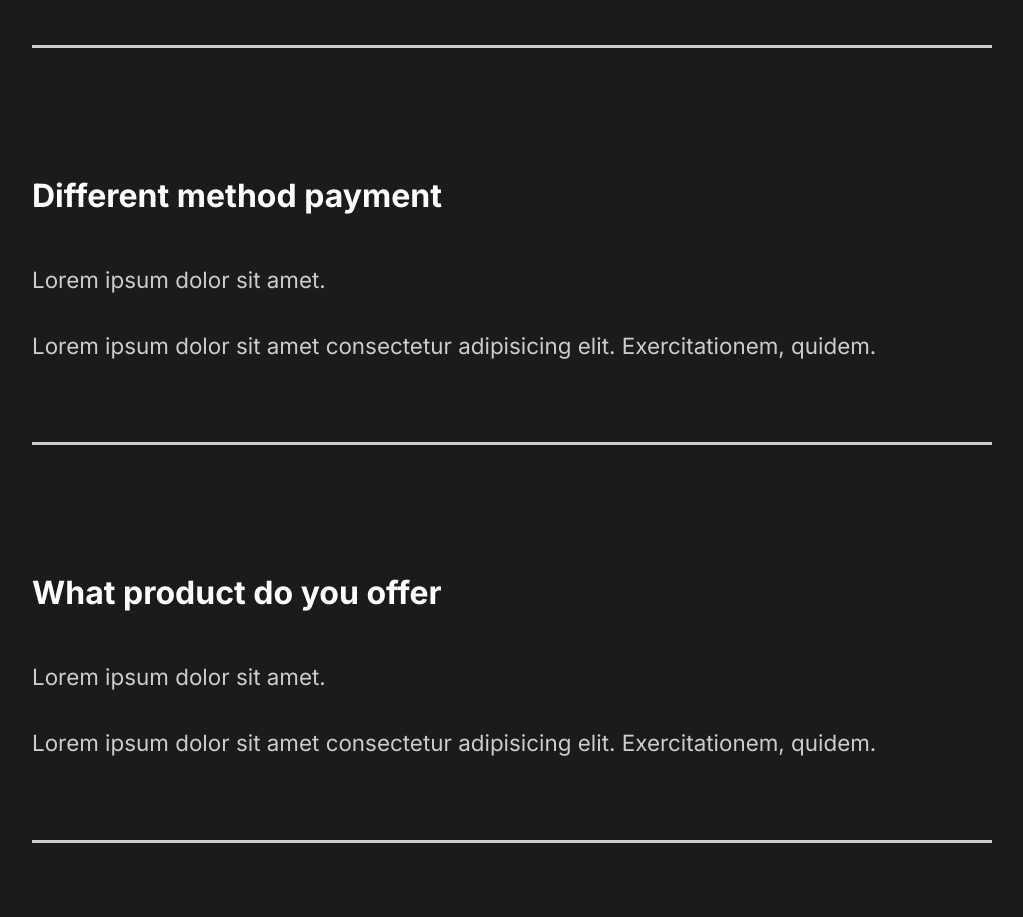
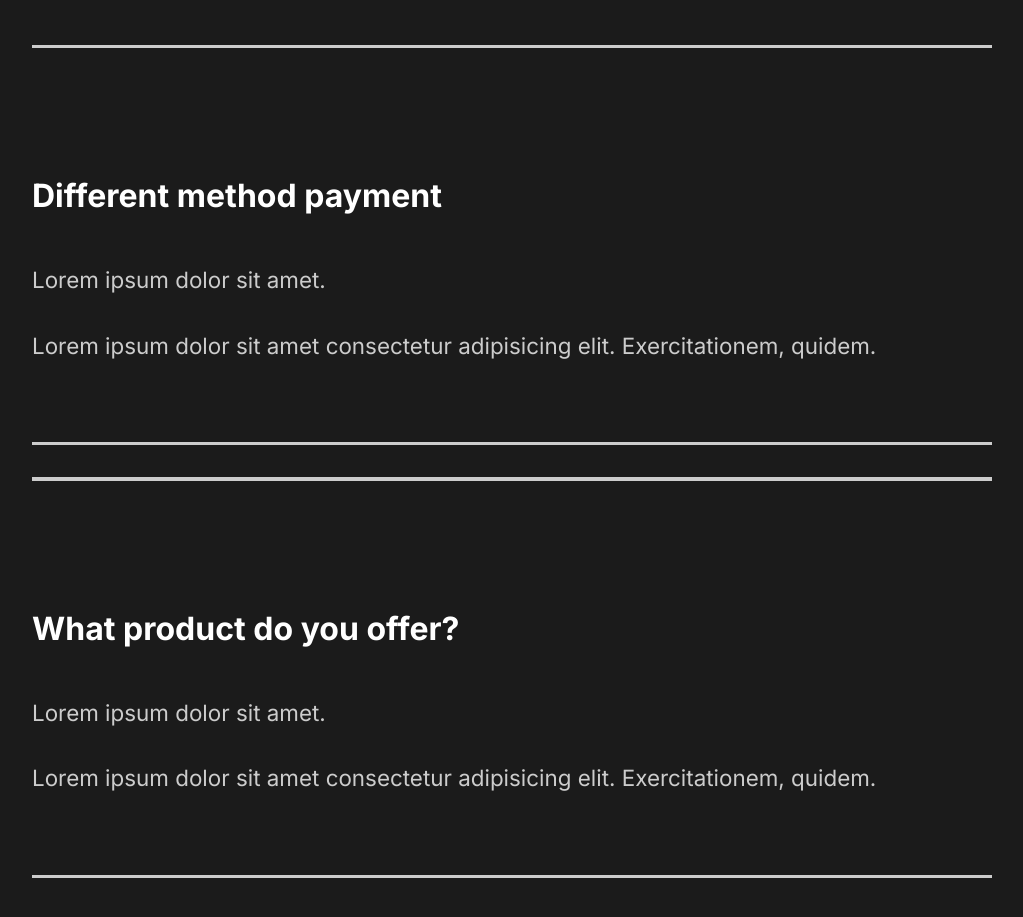
Before and after one commit to jonasDeprund/capture, a React (Create React App) app: page / in a window 1280 px wide. Shown: the part 3300-4217 px from the top of the page, without its empty margins (128-1151 px from the left). Built offline with nearby package versions, Linux system fonts and the light colour scheme.

Commit message:
faq animation done

```diff
--- a/src/components/FaqSection.js
+++ b/src/components/FaqSection.js
@@ -2,6 +2,7 @@
 import styled from 'styled-components'
 import { About } from '../styles'
 import Toggle from './Toggle'
+import { AnimateSharedLayout } from 'framer-motion'
 
 const FaqSection = () => {
   return (
@@ -9,9 +10,26 @@
       <h2>
         Any Questions <span>Faq</span>
       </h2>
-      <Toggle>
-        <div className="question">
-          <h4>How do I start ?</h4>
+      <AnimateSharedLayout>
+        <Toggle title="How do I start ?">
+          <div className="answer">
+            <p>Lorem ipsum dolor sit amet.</p>
+            <p>
+              Lorem ipsum dolor sit amet consectetur adipisicing elit.
+              Exercitationem, quidem.
+            </p>
+          </div>
+        </Toggle>
+        <Toggle title="Daily Schedule">
+          <div className="answer">
+            <p>Lorem ipsum dolor sit amet.</p>
+            <p>
+              Lorem ipsum dolor sit amet consectetur adipisicing elit.
+              Exercitationem, quidem.
+            </p>
+          </div>
+        </Toggle>
+        <Toggle title="Different method payment">
           <div className="answer">
             <p>Lorem ipsum dolor sit amet.</p>
             <p>
@@ -20,11 +38,8 @@
             </p>
           </div>
           <div className="faq-line"></div>
-        </div>
-      </Toggle>
-      <Toggle>
-        <div className="question">
-          <h4>Daily Schedule</h4>
+        </Toggle>
+        <Toggle title="What product do you offer?">
           <div className="answer">
             <p>Lorem ipsum dolor sit amet.</p>
             <p>
@@ -32,35 +47,8 @@
               Exercitationem, quidem.
             </p>
           </div>
-          <div className="faq-line"></div>
-        </div>
-      </Toggle>
-      <Toggle>
-        <div className="question">
-          <h4>Different method payment</h4>
-          <div className="answer">
-            <p>Lorem ipsum dolor sit amet.</p>
-            <p>
-              Lorem ipsum dolor sit amet consectetur adipisicing elit.
-              Exercitationem, quidem.
-            </p>
-          </div>
-          <div className="faq-line"></div>
-        </div>
-      </Toggle>
-      <Toggle>
-        <div className="question">
-          <h4>What product do you offer</h4>
-          <div className="answer">
-            <p>Lorem ipsum dolor sit amet.</p>
-            <p>
-              Lorem ipsum dolor sit amet consectetur adipisicing elit.
-              Exercitationem, quidem.
-            </p>
-          </div>
-          <div className="faq-line"></div>
-        </div>
-      </Toggle>
+        </Toggle>
+      </AnimateSharedLayout>
     </Faq>
   )
 }
--- a/src/components/Toggle.js
+++ b/src/components/Toggle.js
@@ -1,8 +1,15 @@
 import React, { useState } from 'react'
+import { motion } from 'framer-motion'
 
-const Toggle = ({ children }) => {
+const Toggle = ({ children, title }) => {
   const [toggle, setToggle] = useState(true)
-  return <div onClick={() => setToggle(!toggle)}>{toggle ? children : ''}</div>
+  return (
+    <motion.div layout className="question" onClick={() => setToggle(!toggle)}>
+      <motion.h4 layout>{title}</motion.h4>
+      {toggle ? children : ''}
+      <div className="faq-line"></div>
+    </motion.div>
+  )
 }
 
 export default Toggle
```
